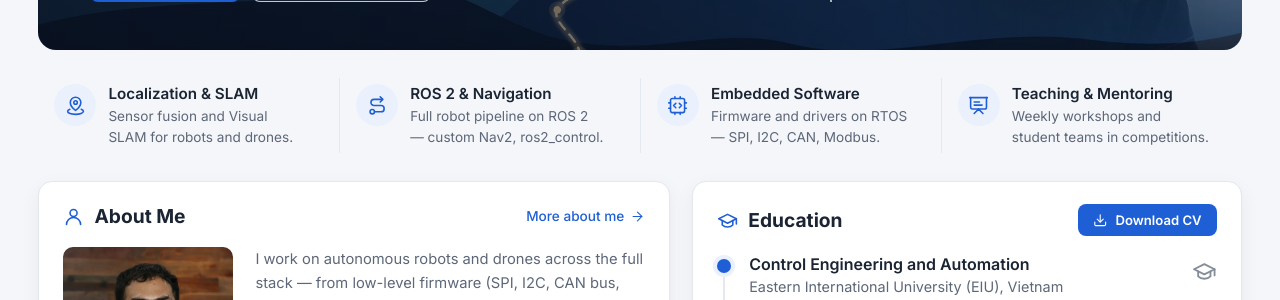
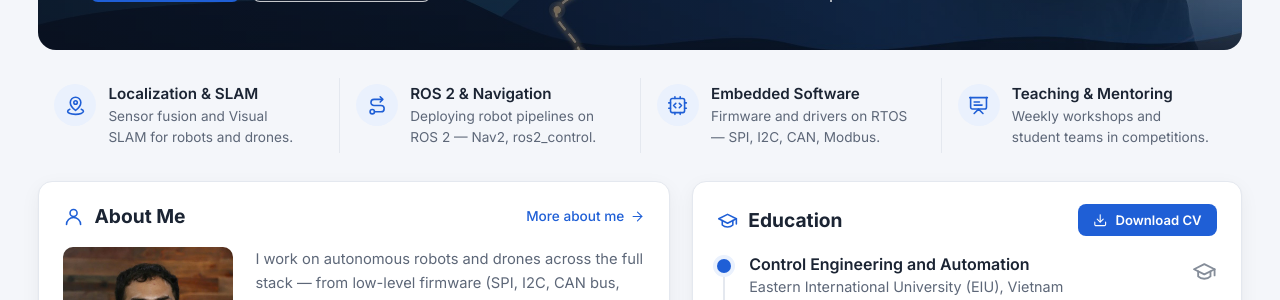
Before and after one commit to NhatTran-97/NhatTran-97.github.io, a Jekyll site: the page built from index.html, in a window 1280 px wide and 900 px high. Shown: the part 448-748 px from the top of the window. Built offline with Jekyll 4.4.1, drawn with Linux system fonts in a browser that asks for light colours.

Commit message:
Home highlight: deploying robot pipelines on ROS 2
Co-Authored-By: Claude Opus 5.5 <noreply@anthropic.com>
Claude-Session: https://claude.ai/code/session_01WtscMMpGViN2kQZVLN7Eom

```diff
--- a/_data/profile.yml
+++ b/_data/profile.yml
@@ -55,7 +55,7 @@ highlights:
     text: Sensor fusion and Visual SLAM for robots and drones.
   - icon: route
     title: ROS 2 & Navigation
-    text: Full robot pipeline on ROS 2 — custom Nav2, ros2_control.
+    text: Deploying robot pipelines on ROS 2 — Nav2, ros2_control.
   - icon: chip-code
     title: Embedded Software
     text: Firmware and drivers on RTOS — SPI, I2C, CAN, Modbus.
```
